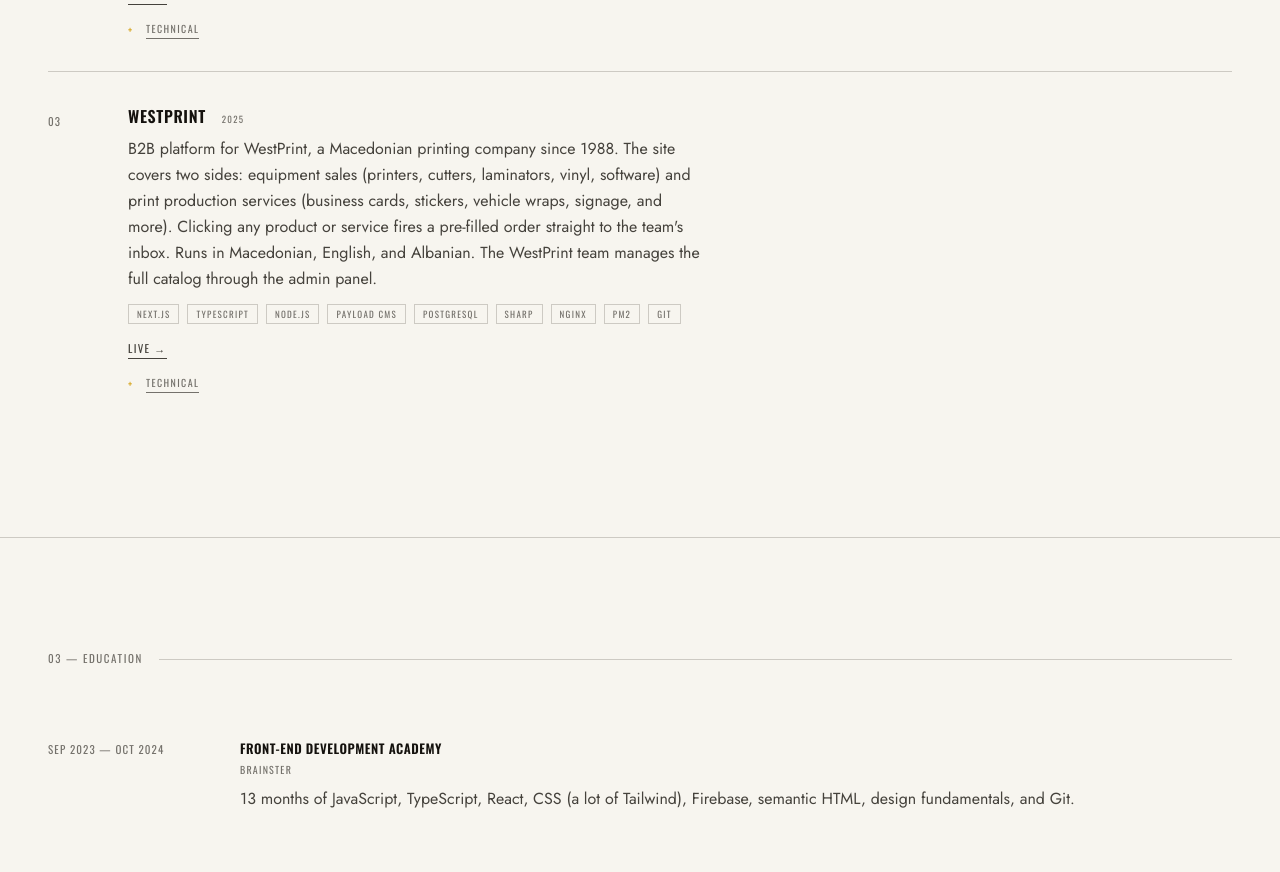
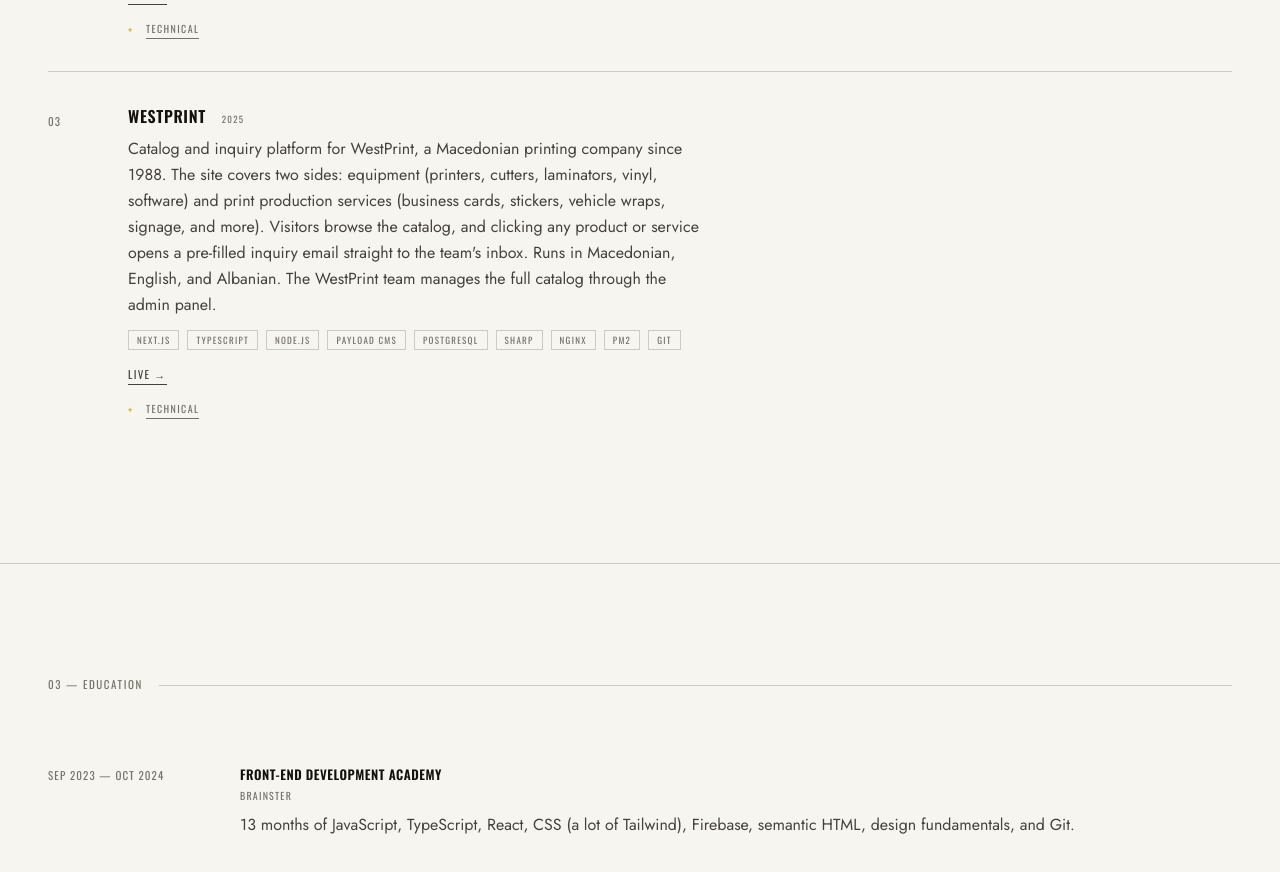
Before and after one commit to gokjialeksandrovski/my-website, a Next.js app: page / in a window 1280 px wide. Shown: the part 2323-3195 px from the top of the page. Built offline with nearby package versions, Linux system fonts and the light colour scheme; no server answers.

Commit message:
fix(projects): correct westprint summary to catalog and inquiry, not e-commerce

```diff
--- a/data/projects.ts
+++ b/data/projects.ts
@@ -115,7 +115,7 @@
     number: "03",
     name: "WestPrint",
     summary:
-      "B2B platform for WestPrint, a Macedonian printing company since 1988. The site covers two sides: equipment sales (printers, cutters, laminators, vinyl, software) and print production services (business cards, stickers, vehicle wraps, signage, and more). Clicking any product or service fires a pre-filled order straight to the team's inbox. Runs in Macedonian, English, and Albanian. The WestPrint team manages the full catalog through the admin panel.",
+      "Catalog and inquiry platform for WestPrint, a Macedonian printing company since 1988. The site covers two sides: equipment (printers, cutters, laminators, vinyl, software) and print production services (business cards, stickers, vehicle wraps, signage, and more). Visitors browse the catalog, and clicking any product or service opens a pre-filled inquiry email straight to the team's inbox. Runs in Macedonian, English, and Albanian. The WestPrint team manages the full catalog through the admin panel.",
     description:
       "Next.js 16 and Payload CMS 3 in one codebase. The admin panel runs at /admin inside the same Next.js process as the public frontend. PostgreSQL with a connection pool capped at 10 connections and a 30-second idle timeout, tuned for the 4GB Hetzner box. Three locales (mk, en, sq) with URL-based routing: /:locale/equipment/... Dynamic dictionary imports per locale, falls back to English. Payload local API enforces overrideAccess: false on all server routes, so role checks apply even on internal calls. Admin and Editor roles via JWT: editors manage content, not configuration. ISR with two revalidation windows: 60 seconds on the homepage, 300 on equipment pages. Sharp generates three image variants on upload (thumbnail, card, full), outputs WebP, cached for a year. Contact form rate limited at 5 requests per minute per IP using an in-memory map with automatic window cleanup. Email via Nodemailer and Gmail SMTP with a cached transporter and HTML template. Reply-to headers on every submission so the owner can reply directly. A floating contact button is available on every page. Deployed on Ubuntu behind Nginx, process managed by PM2. Webpack build capped at 2GB to stay within the server memory.",
     technicalSections: [
--- a/data/translations/en.ts
+++ b/data/translations/en.ts
@@ -93,7 +93,7 @@
     },
     "proj-westprint": {
       summary:
-        "B2B platform for WestPrint, a Macedonian printing company since 1988. The site covers two sides: equipment sales (printers, cutters, laminators, vinyl, software) and print production services (business cards, stickers, vehicle wraps, signage, and more). Clicking any product or service fires a pre-filled order straight to the team's inbox. Runs in Macedonian, English, and Albanian. The WestPrint team manages the full catalog through the admin panel.",
+        "Catalog and inquiry platform for WestPrint, a Macedonian printing company since 1988. The site covers two sides: equipment (printers, cutters, laminators, vinyl, software) and print production services (business cards, stickers, vehicle wraps, signage, and more). Visitors browse the catalog, and clicking any product or service opens a pre-filled inquiry email straight to the team's inbox. Runs in Macedonian, English, and Albanian. The WestPrint team manages the full catalog through the admin panel.",
       technicalSections: {
         Architecture:
           "Next.js 16 and Payload CMS 3 in one codebase. Admin panel at /admin, inside the same Next.js process. Three locales (mk, en, sq) with URL-based routing. Dynamic dictionary imports per locale, falls back to English. Payload local API enforces overrideAccess: false on all server routes; Admin and Editor JWT roles.",
--- a/data/translations/mk.ts
+++ b/data/translations/mk.ts
@@ -93,7 +93,7 @@
     },
     "proj-westprint": {
       summary:
-        "B2B платформа за WestPrint, македонска печатница основана во 1988 година. Сајтот опфаќа два сегменти: продажба на опрема (печатачи, сечачи, ламинатори, винил, софтвер) и услуги за печатење (визит-карти, налепници, брендирање на возила, рекламни натписи и друго). Со клик на кој било производ или услуга се генерира претходно пополнета нарачка која оди директно во инбоксот на тимот. Поддржува три јазици (македонски, англиски и албански). WestPrint тимот го управува целиот каталог преку admin панелот.",
+        "Платформа за каталог и барања по е-пошта за WestPrint, македонска печатница основана во 1988 година. Сајтот опфаќа два сегменти: опрема (печатачи, сечачи, ламинатори, винил, софтвер) и услуги за печатење (визит-карти, налепници, брендирање на возила, рекламни натписи и друго). Посетителите го разгледуваат каталогот, а со клик на кој било производ или услуга се отвора претходно пополнет е-маил со барање што оди директно во инбоксот на тимот. Поддржува три јазици (македонски, англиски и албански). WestPrint тимот го управува целиот каталог преку admin панелот.",
       technicalSections: {
         Architecture:
           "Next.js 16 и Payload CMS 3 во истото монорепо. Администраторскиот панел е на /admin, внатре во истиот Next.js процес. Три јазици (mk, en, sq) со URL-базирано рутирање. Динамички импорт на речници по локал, со fallback на англиски. Payload local API применува overrideAccess: false на сите серверски рути; Admin и Editor улоги преку JWT.",
```
